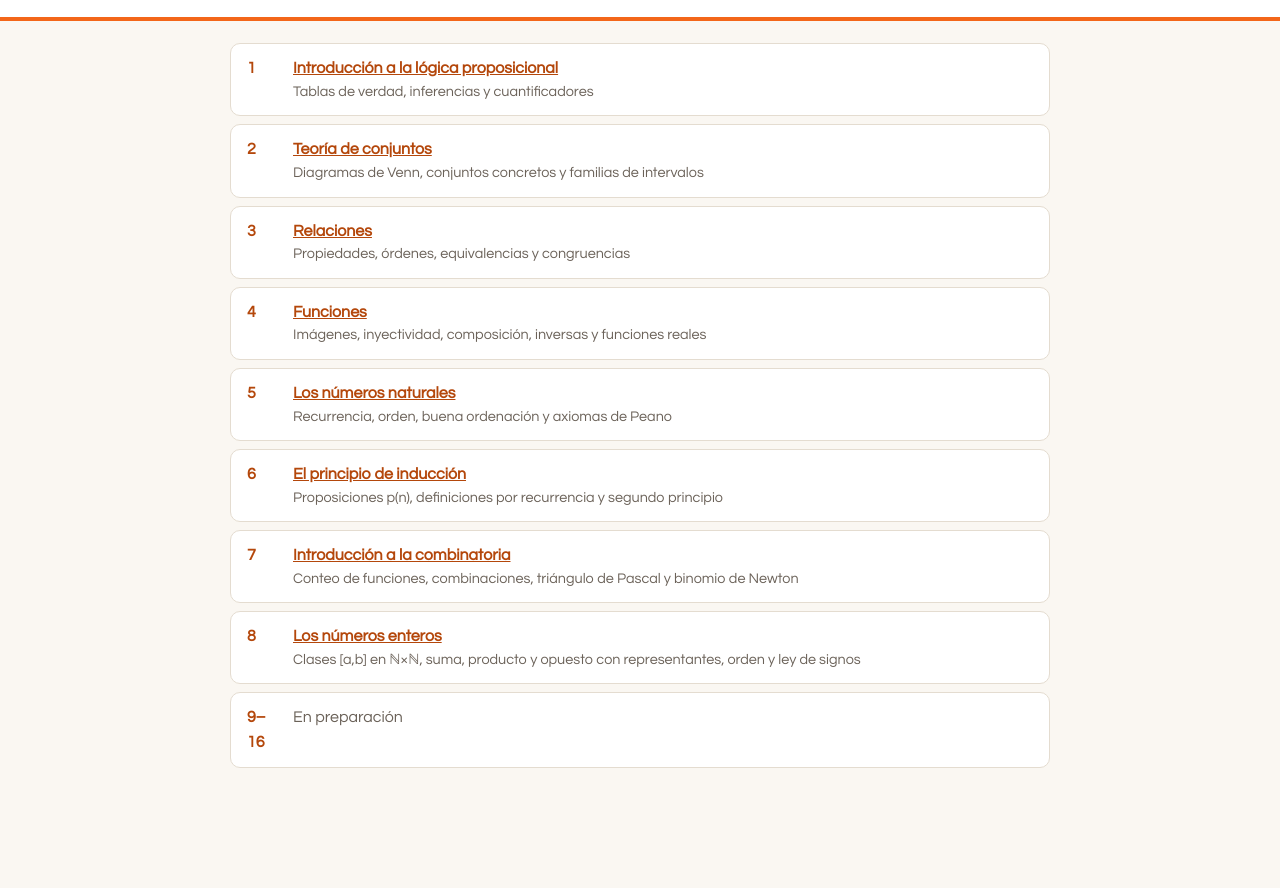
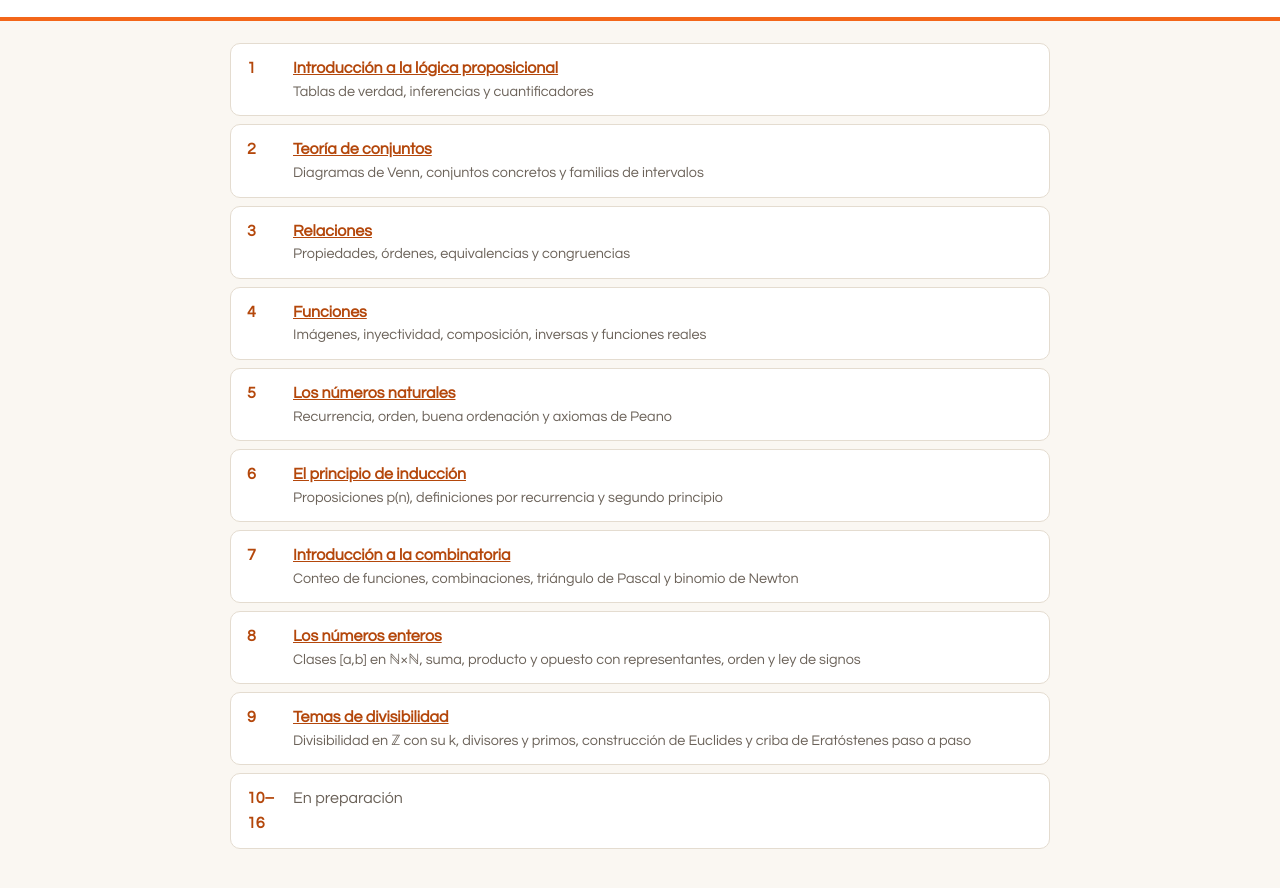
Before and after one commit to reyac01-bit/principiosdematematica, a plain HTML site: page index.html in a window 1280 px wide. Shown: the part 114-1002 px from the top of the page. Before the commit the page ends 930 px from the top, so only its background shows below. Drawn offline with Linux system fonts and the light colour scheme.

Commit message:
Update index.html

```diff
--- a/index.html
+++ b/index.html
@@ -38,7 +38,8 @@ li .d{display:block;font-size:.9rem;color:var(--gris)}
   <li><span class="n">6</span><span><a href="cap06-induccion.html">El principio de inducción</a><span class="d">Proposiciones p(n), definiciones por recurrencia y segundo principio</span></span></li>
   <li><span class="n">7</span><span><a href="cap07-combinatoria.html">Introducción a la combinatoria</a><span class="d">Conteo de funciones, combinaciones, triángulo de Pascal y binomio de Newton</span></span></li>
   <li><span class="n">8</span><span><a href="cap08-enteros.html">Los números enteros</a><span class="d">Clases [a,b] en ℕ×ℕ, suma, producto y opuesto con representantes, orden y ley de signos</span></span></li>
-  <li class="pend"><span class="n">9–16</span><span>En preparación</span></li>
+  <li><span class="n">9</span><span><a href="cap09-divisibilidad.html">Temas de divisibilidad</a><span class="d">Divisibilidad en ℤ con su k, divisores y primos, construcción de Euclides y criba de Eratóstenes paso a paso</span></span></li>
+  <li class="pend"><span class="n">10–16</span><span>En preparación</span></li>
 </ol></div></main>
 </body>
 </html>
```
